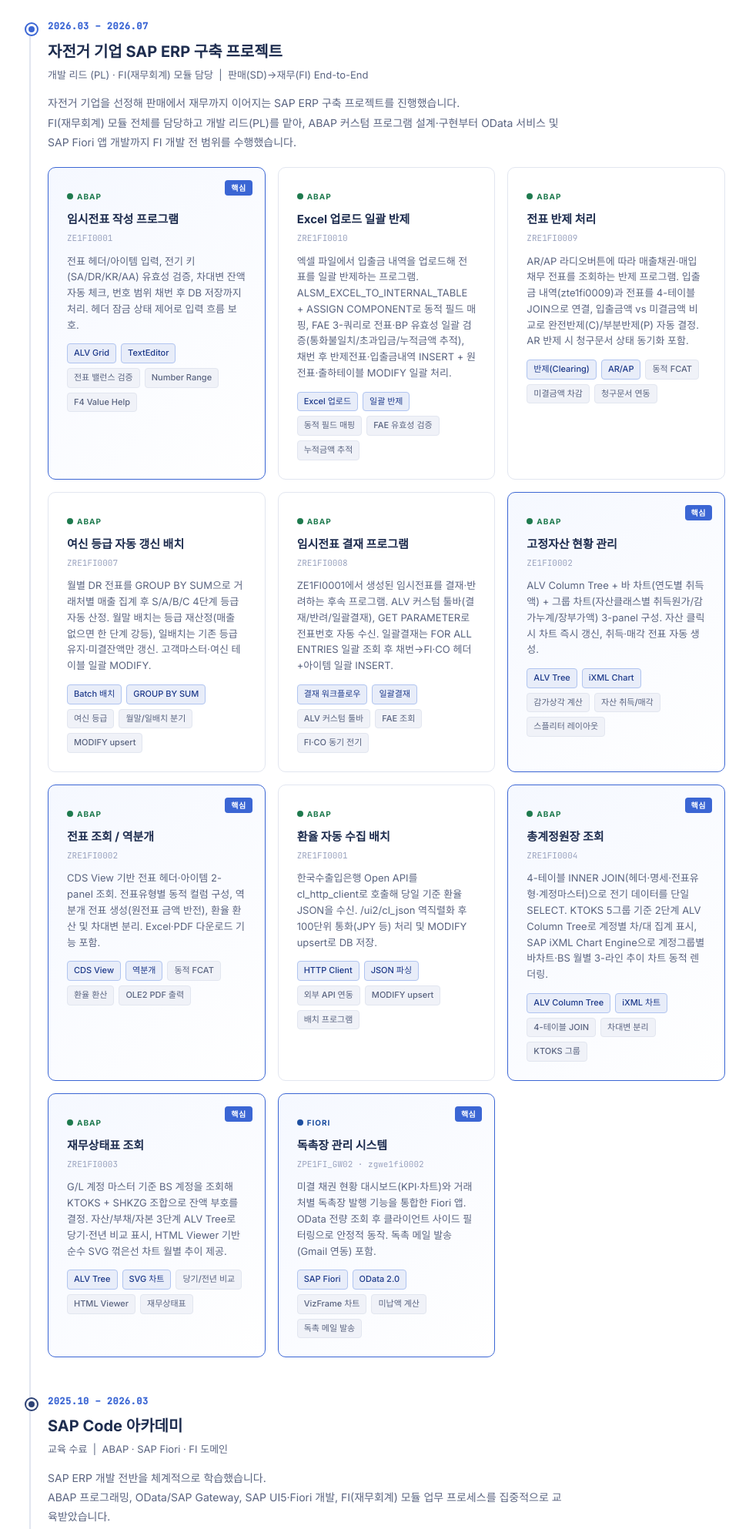
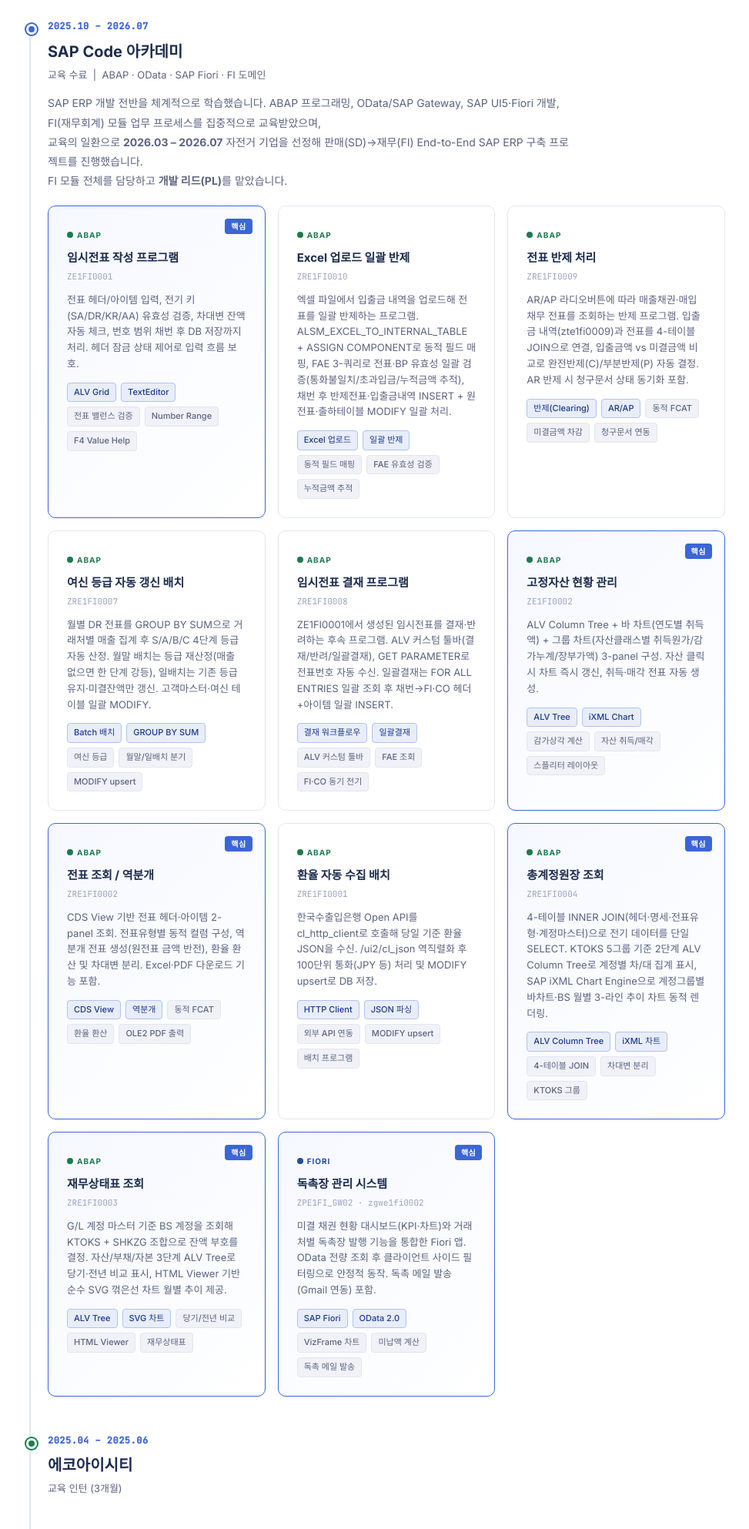
Before and after one commit to imsunbow/imsunbow.github.io, a plain HTML site: page index.html in a window 1280 px wide. Shown: the part 580-2566 px from the top of the page at 77% size, without its empty margins (154-1127 px from the left). Drawn offline with Linux system fonts and the light colour scheme.

Commit message:
Restructure timeline: SAP academy wraps project, add 에코아이시티 intern

```diff
--- a/index.html
+++ b/index.html
@@ -415,15 +415,16 @@
 
     <div class="timeline">
 
-      <!-- ── 자전거 ERP 프로젝트 ── -->
+      <!-- ── SAP Code 아카데미 (프로젝트 포함) ── -->
       <div class="tl-item">
         <div class="tl-dot"></div>
-        <div class="tl-period">2026.03 – 2026.07</div>
-        <div class="tl-title">자전거 기업 SAP ERP 구축 프로젝트</div>
-        <div class="tl-role">개발 리드 (PL) · FI(재무회계) 모듈 담당 &nbsp;|&nbsp; 판매(SD)→재무(FI) End-to-End</div>
+        <div class="tl-period">2025.10 – 2026.07</div>
+        <div class="tl-title">SAP Code 아카데미</div>
+        <div class="tl-role">교육 수료 &nbsp;|&nbsp; ABAP · OData · SAP Fiori · FI 도메인</div>
         <div class="tl-desc">
-          자전거 기업을 선정해 판매에서 재무까지 이어지는 SAP ERP 구축 프로젝트를 진행했습니다.<br/>
-          FI(재무회계) 모듈 전체를 담당하고 개발 리드(PL)를 맡아, ABAP 커스텀 프로그램 설계·구현부터 OData 서비스 및 SAP Fiori 앱 개발까지 FI 개발 전 범위를 수행했습니다.
+          SAP ERP 개발 전반을 체계적으로 학습했습니다. ABAP 프로그래밍, OData/SAP Gateway, SAP UI5·Fiori 개발, FI(재무회계) 모듈 업무 프로세스를 집중적으로 교육받았으며,<br/>
+          교육의 일환으로 <strong>2026.03 – 2026.07</strong> 자전거 기업을 선정해 판매(SD)→재무(FI) End-to-End SAP ERP 구축 프로젝트를 진행했습니다.<br/>
+          FI 모듈 전체를 담당하고 <strong>개발 리드(PL)</strong>를 맡았습니다.
         </div>
         <div class="tl-cards">
       <div class="card featured">
@@ -550,16 +551,12 @@
         </div><!-- /tl-cards -->
       </div><!-- /tl-item -->
 
-      <!-- ── SAP 아카데미 ── -->
+      <!-- ── 에코아이시티 교육 인턴 ── -->
       <div class="tl-item">
-        <div class="tl-dot" style="background:var(--navy2); box-shadow:0 0 0 2px var(--navy2);"></div>
-        <div class="tl-period">2025.10 – 2026.03</div>
-        <div class="tl-title">SAP Code 아카데미</div>
-        <div class="tl-role">교육 수료 &nbsp;|&nbsp; ABAP · SAP Fiori · FI 도메인</div>
-        <div class="tl-desc">
-          SAP ERP 개발 전반을 체계적으로 학습했습니다.<br/>
-          ABAP 프로그래밍, OData/SAP Gateway, SAP UI5·Fiori 개발, FI(재무회계) 모듈 업무 프로세스를 집중적으로 교육받았습니다.
-        </div>
+        <div class="tl-dot" style="background:var(--green); box-shadow:0 0 0 2px var(--green);"></div>
+        <div class="tl-period">2025.04 – 2025.06</div>
+        <div class="tl-title">에코아이시티</div>
+        <div class="tl-role">교육 인턴 (3개월)</div>
       </div><!-- /tl-item -->
 
       <!-- ── 연세대학교 ── -->
```
